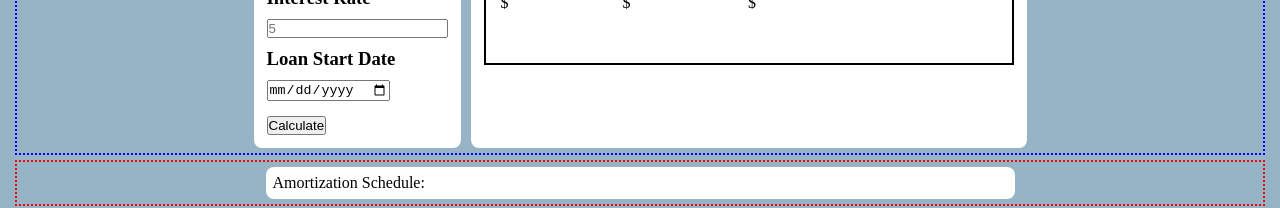
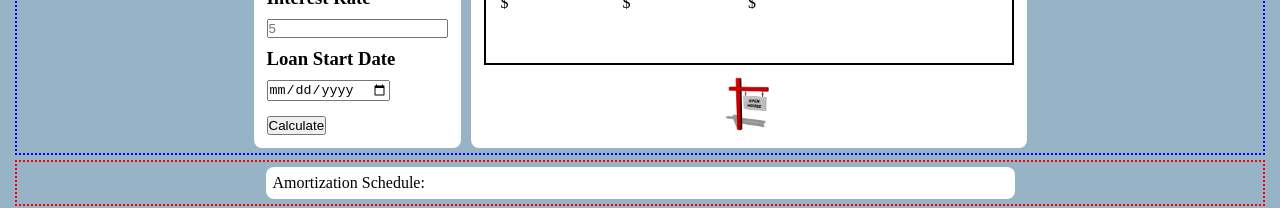
Before and after one commit to minshallw12/financial-calculator, a plain HTML site: page index.html in a window 1280 px wide. Shown: the part 402-610 px from the top of the page. Drawn offline with nearby package versions, Linux system fonts and the light colour scheme.

Commit message:
added gif

```diff
--- a/index.html
+++ b/index.html
@@ -68,17 +68,25 @@
                     </div>
                 </div>
             </div>
+            <div class="red_sign_container">
+                <img id="red_sign" src="/images/0003.gif">
+            </div>
+            </div>
         </div>
+
     </div>
+
     <div class="header_container">
         <div id="amor_display">
             <ul id="my_list">Amortization Schedule:</ul>
         </div>
     </div>
+
     <footer>
         <div>
             Copyright 2023 Will Minshall | Browse property for sale<a href="https://mccallrealestate.com/">here</a>!
         </div>
     </footer>
+
 </body>
 </html>
--- a/styles.css
+++ b/styles.css
@@ -95,3 +95,8 @@ header {
 a {
     color: white;
 }
+
+.red_sign_container {
+    display: flex;
+    justify-content: center;
+}
```
Also changed, not shown: images/0003.gif (added).
